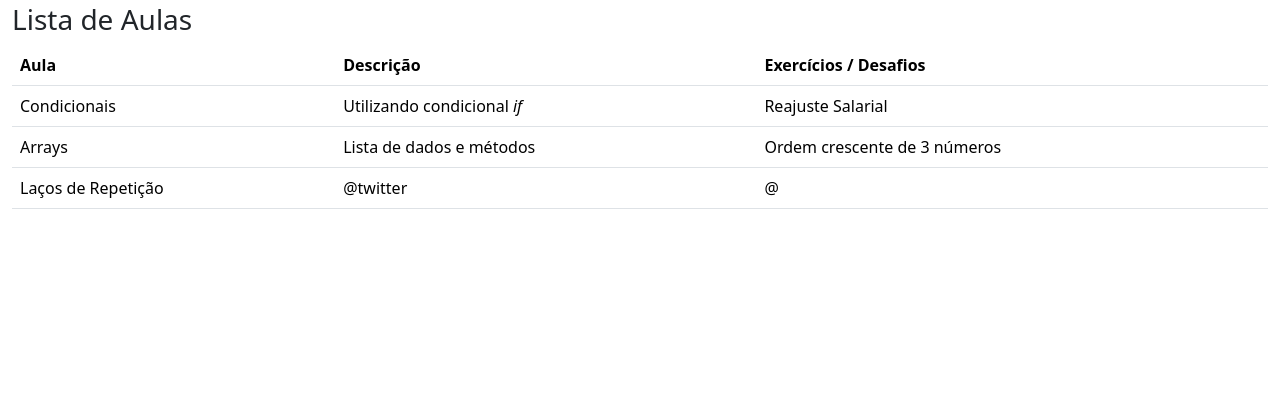
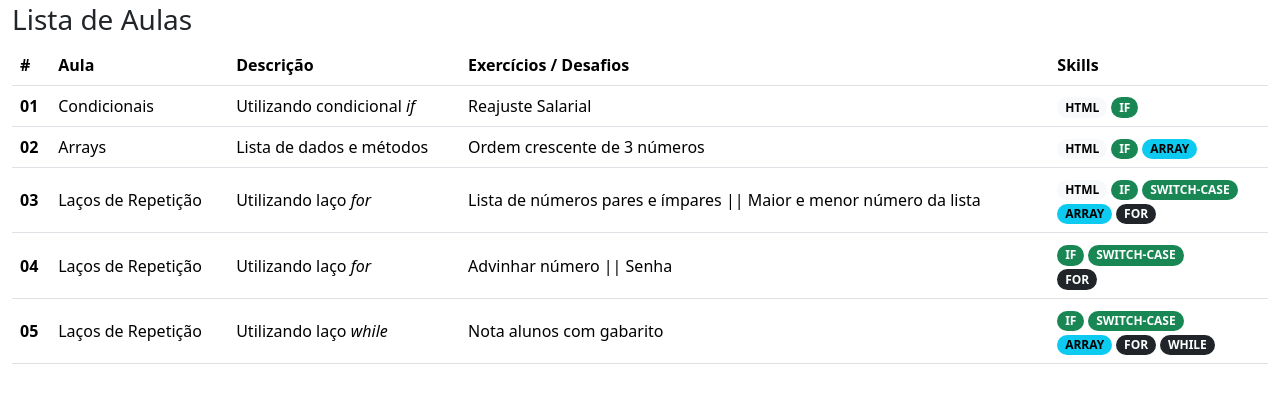
Before and after one commit to FelipeSantos92Dev/tds-SENAI-23, a plain HTML site: page index.html in a window 1280 px wide. Shown: the part 133-536 px from the top of the page. Drawn offline with nearby package versions, Linux system fonts and the light colour scheme.

Commit message:
feat: add skills collum

```diff
--- a/index.html
+++ b/index.html
@@ -72,14 +72,17 @@
 
       <table class="table table-hover">
         <thead>
-          <tr>
+          <tr class="align-middle">
+            <th scope="col">#</th>
             <th scope="col">Aula</th>
             <th scope="col">Descrição</th>
             <th scope="col">Exercícios / Desafios</th>
+            <th scope="col">Skills</th>
           </tr>
         </thead>
         <tbody>
-          <tr>
+          <tr class="align-middle">
+            <th scope="row">01</th>
             <td>
               <a
                 class="link-offset-2 link-underline link-underline-opacity-0 text-black"
@@ -90,8 +93,13 @@
             </td>
             <td>Utilizando condicional <span class="fst-italic">if</span></td>
             <td>Reajuste Salarial</td>
+            <td>
+              <span class="badge rounded-pill text-bg-light">HTML</span>
+              <span class="badge rounded-pill text-bg-success">IF</span>
+            </td>
           </tr>
-          <tr>
+          <tr class="align-middle">
+            <th scope="row">02</th>
             <td>
               <a
                 class="link-offset-2 link-underline link-underline-opacity-0 text-black"
@@ -102,18 +110,83 @@
             </td>
             <td>Lista de dados e métodos</td>
             <td>Ordem crescente de 3 números</td>
+            <td>
+              <span class="badge rounded-pill text-bg-light">HTML</span>
+              <span class="badge rounded-pill text-bg-success">IF</span>
+              <span class="badge rounded-pill text-bg-info">ARRAY</span>
+            </td>
           </tr>
-          <tr>
+          <tr class="align-middle">
+            <th scope="row">03</th>
             <td>
               <a
                 class="link-offset-2 link-underline link-underline-opacity-0 text-black"
-                href="pages/aula01/index.html"
+                href="pages/aula03/index.html"
               >
                 Laços de Repetição
               </a>
             </td>
-            <td>@twitter</td>
-            <td>@</td>
+            <td>Utilizando laço <span class="fst-italic">for</span></td>
+            <td>
+              Lista de números pares e ímpares || Maior e menor número da lista
+            </td>
+            <td>
+              <span class="badge rounded-pill text-bg-light">HTML</span>
+              <span class="badge rounded-pill text-bg-success">IF</span>
+              <span class="badge rounded-pill text-bg-success"
+                >SWITCH-CASE</span
+              >
+              <div>
+                <span class="badge rounded-pill text-bg-info">ARRAY</span>
+                <span class="badge rounded-pill text-bg-dark">FOR</span>
+              </div>
+            </td>
+          </tr>
+          <tr class="align-middle">
+            <th scope="row">04</th>
+            <td>
+              <a
+                class="link-offset-2 link-underline link-underline-opacity-0 text-black"
+                href="pages/aula04/index.html"
+              >
+                Laços de Repetição
+              </a>
+            </td>
+            <td>Utilizando laço <span class="fst-italic">for</span></td>
+            <td>Advinhar número || Senha</td>
+            <td>
+              <span class="badge rounded-pill text-bg-success">IF</span>
+              <span class="badge rounded-pill text-bg-success"
+                >SWITCH-CASE</span
+              >
+              <div>
+                <span class="badge rounded-pill text-bg-dark">FOR</span>
+              </div>
+            </td>
+          </tr>
+          <tr class="align-middle">
+            <th scope="row">05</th>
+            <td>
+              <a
+                class="link-offset-2 link-underline link-underline-opacity-0 text-black"
+                href="pages/aula05/index.html"
+              >
+                Laços de Repetição
+              </a>
+            </td>
+            <td>Utilizando laço <span class="fst-italic">while</span></td>
+            <td>Nota alunos com gabarito</td>
+            <td>
+              <span class="badge rounded-pill text-bg-success">IF</span>
+              <span class="badge rounded-pill text-bg-success"
+                >SWITCH-CASE</span
+              >
+              <div>
+                <span class="badge rounded-pill text-bg-info">ARRAY</span>
+                <span class="badge rounded-pill text-bg-dark">FOR</span>
+                <span class="badge rounded-pill text-bg-dark">WHILE</span>
+              </div>
+            </td>
           </tr>
         </tbody>
       </table>
```
Also changed, not shown: pages/aula01/index.html (+1 -1 lines), pages/aula02/index.html (+1 -1 lines), pages/aula03/index.html (+2 -2 lines), pages/aula04/index.html (+1 -1 lines), pages/aula05/index.html (+1 -1 lines).
